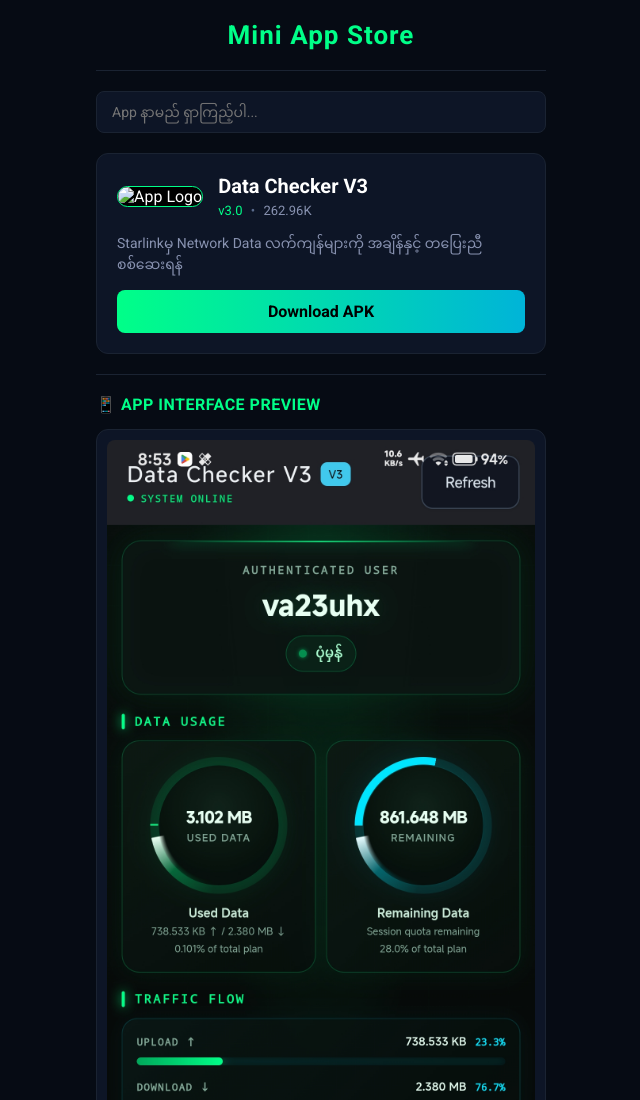
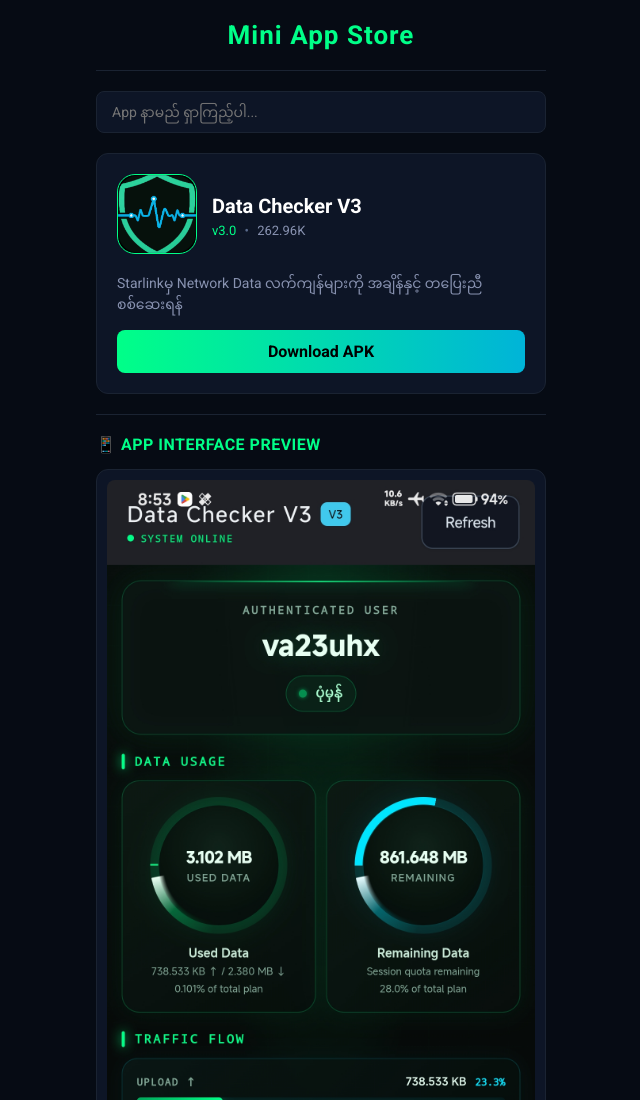
Before and after one commit to sankyi10001122-spec/Mini-App-Store, a plain HTML site: page index.html in a window 1280 px wide. Shown: the top 1100 px of the page, without its empty margins (319-959 px from the left). Drawn offline with Linux system fonts and the light colour scheme; a web font is replaced by a local one.

Commit message:
Update index.html

```diff
--- a/index.html
+++ b/index.html
@@ -27,8 +27,8 @@
             <div class="app-top-row">
                 <!-- Logo ပုံ -->
                 <div class="app-logo">
-                    <!-- logo.png ကို ဒီမှာ သုံးထားပါတယ် -->
-                    <img src="logo.png" alt="App Logo">
+                    <!-- icon.png ကို ဒီမှာ သုံးထားပါတယ် -->
+                    <img src="icon.png" alt="App Logo">
                 </div>
 
                 <!-- App Name နဲ့ Version -->
```
